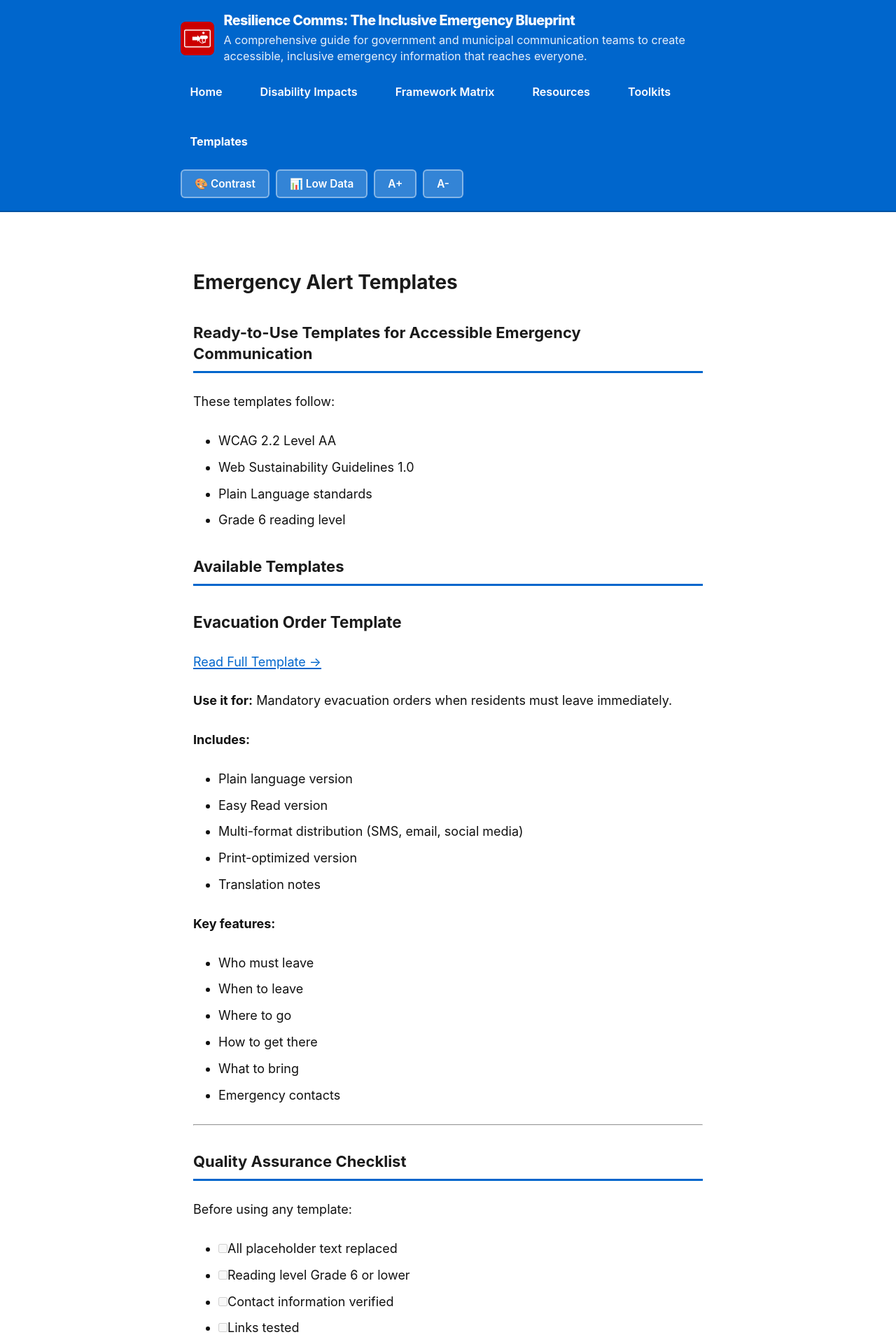
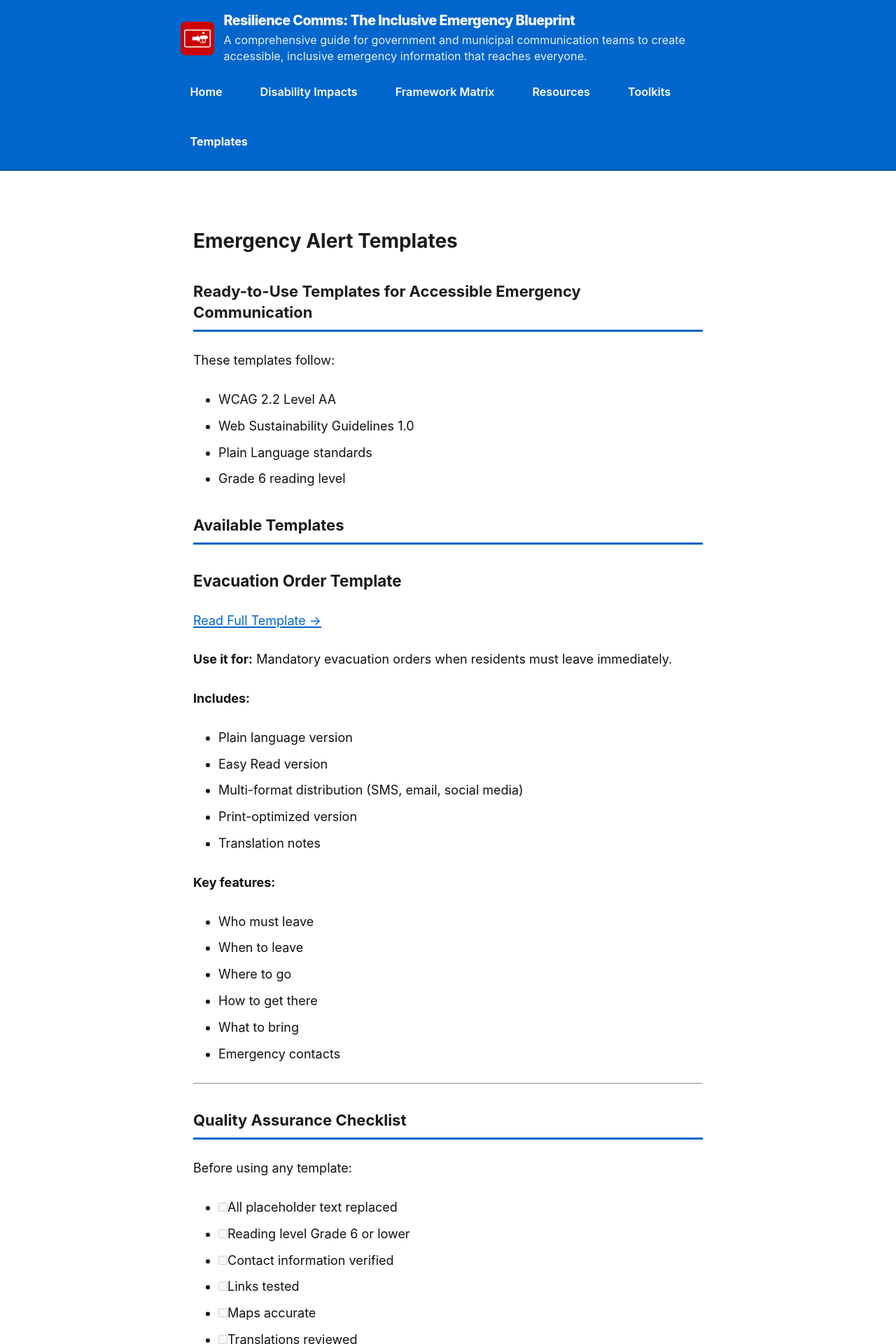
Before and after one commit to mgifford/inclusive-emergency-readiness, a Jekyll site: the page built from templates/index.md, in a window 1280 px wide. Shown: the top 1920 px of the page at 70% size. Built offline with Jekyll 4.4.1, drawn with Linux system fonts in a browser that asks for light colours.

Commit message:
Remove accessibility control buttons from header navigation
Co-authored-by: mgifford <116832+mgifford@users.noreply.github.com>

```diff
--- a/_includes/header.html
+++ b/_includes/header.html
@@ -13,20 +13,5 @@
     </div>
 
     {% include navigation.html %}
-
-    <div class="accessibility-controls no-print">
-      <button id="high-contrast-toggle" aria-label="Toggle high contrast mode" aria-pressed="false" title="High Contrast Mode">
-        🎨 Contrast
-      </button>
-      <button id="low-data-toggle" aria-label="Toggle low data mode" aria-pressed="false" title="Low Data Mode">
-        📊 Low Data
-      </button>
-      <button id="text-size-increase" aria-label="Increase text size" title="Increase Text Size">
-        A+
-      </button>
-      <button id="text-size-decrease" aria-label="Decrease text size" title="Decrease Text Size">
-        A-
-      </button>
-    </div>
   </div>
 </header>
```
